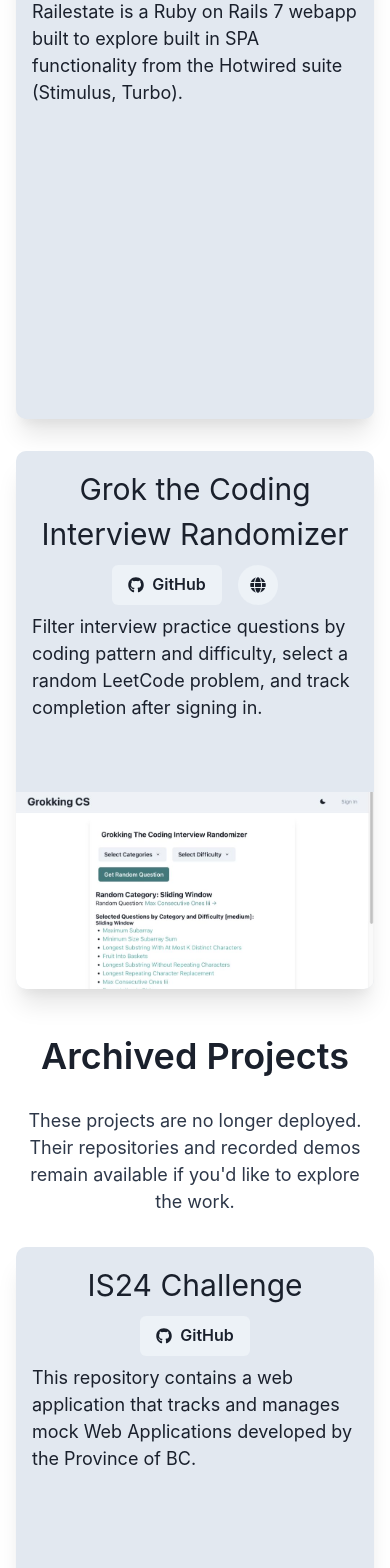
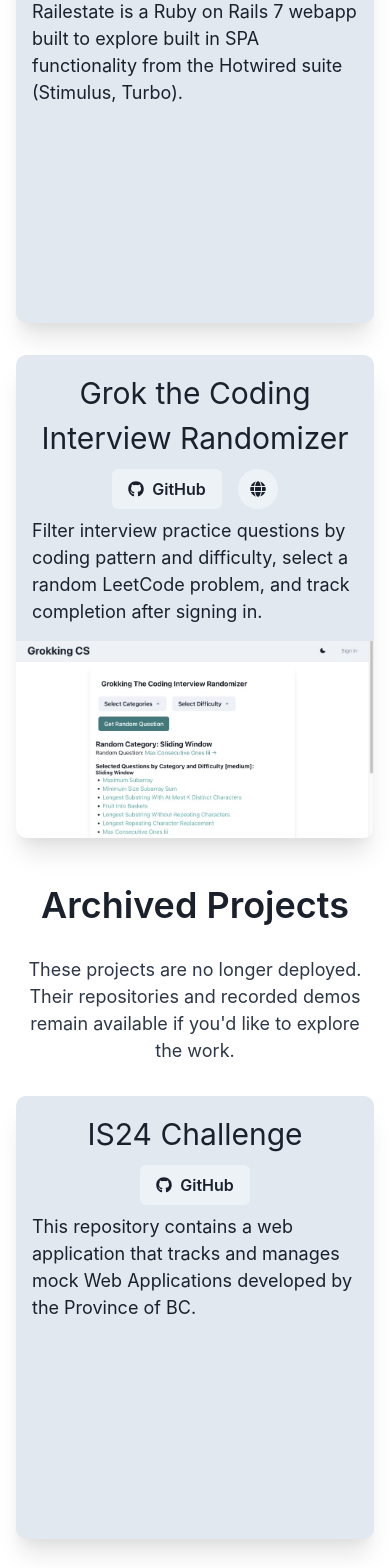
Before and after one commit to alexmcdermid/portfolio-website-chakra, a React (Create React App) app: page / in a window 390 px wide. Shown: the part 8840-10408 px from the top of the page. Built offline with nearby package versions, Linux system fonts and the light colour scheme.

Commit message:
fix: keep project videos at 16:9 and drop phone-only card heights

```diff
--- a/src/components/Content.js
+++ b/src/components/Content.js
@@ -1,5 +1,5 @@
 import { useColorMode } from '@chakra-ui/color-mode'
-import { Stack, Flex, Box, Text, Link } from '@chakra-ui/layout';
+import { Stack, Flex, Box, Text, Link, AspectRatio } from '@chakra-ui/layout';
 import { Button, IconButton } from '@chakra-ui/button';
 import { Image } from '@chakra-ui/react/dist/chakra-ui-react.cjs';
 import YouTube from 'react-youtube';
@@ -64,6 +64,7 @@ function Content() {
     const [isWideScreen] = useMediaQuery("(min-width:768px)");
     const opts = {
         width: '100%',
+        height: '100%',
         playerVars: {
           // https://developers.google.com/youtube/player_parameters
           autoplay: 0,
@@ -164,16 +165,16 @@ function Content() {
                     <Text fontSize={isNotSmallerScreen ? "xl" : "lg"} color={isDark ? "gray.200" : "gray.700"} maxW='1000px' mx='auto' px='4' pb='8'>These projects are no longer actively maintained, but they remain deployed and available to explore.</Text>
 
                     <Flex wrap='wrap' justify='center' align='stretch' gap='8' w='100%' maxW='1280px' mx='auto' px='4' textAlign='center'>
-                        <Box  w={{ base: '100%', lg: 'calc(50% - 1rem)' }} minH={isNotSmallerScreen ? '596px' : '538px'} rounded='10px' overflow='hidden' boxShadow='md' bg={isDark ? 'gray.700' : 'gray.200'} shadow='xl' >
+                        <Box  w={{ base: '100%', lg: 'calc(50% - 1rem)' }} minH={isNotSmallerScreen ? '596px' : undefined} rounded='10px' overflow='hidden' boxShadow='md' bg={isDark ? 'gray.700' : 'gray.200'} shadow='xl' display='flex' flexDirection='column'>
                             <Text as='h3' fontSize='3xl' px='4' pt='4' pb='2'>Railestate</Text>
                             <Flex justify='center' align='center' gap={isNotSmallerScreen ? '8' : '4'}>
                                 <Button as='a' href="https://www.github.com/alexmcdermid/railestate" target='_blank' rel='noopener noreferrer' leftIcon={<FaGithub/>} size={isNotSmallerScreen ? 'lg' : 'md'}>GitHub</Button>
                                 <IconButton as='a' href="https://railestate.herokuapp.com/" target='_blank' rel='noopener noreferrer' aria-label='Open Railestate website' icon={<FaGlobe/>} size={isNotSmallerScreen ? 'lg' : 'md'} isRound='true' />
                             </Flex>
                             <Text fontSize={isNotSmallerScreen ? 'xl' : 'lg'} textAlign='left' px='4' pt='2' pb='4'>Railestate is a Ruby on Rails 7 webapp built to explore built in SPA functionality from the Hotwired suite (Stimulus, Turbo).</Text>
-                            <YouTube videoId="gyEO1cZ-QXk"  opts={opts}/>
+                            <AspectRatio ratio={16 / 9} mt='auto'><YouTube videoId="gyEO1cZ-QXk" opts={opts}/></AspectRatio>
                         </Box>
-                        <Box  w={{ base: '100%', lg: 'calc(50% - 1rem)' }} minH={isNotSmallerScreen ? '596px' : '538px'} rounded='10px' overflow='hidden' boxShadow='md' bg={isDark ? 'gray.700' : 'gray.200'} shadow='xl' display='flex' flexDirection='column'>
+                        <Box  w={{ base: '100%', lg: 'calc(50% - 1rem)' }} minH={isNotSmallerScreen ? '596px' : undefined} rounded='10px' overflow='hidden' boxShadow='md' bg={isDark ? 'gray.700' : 'gray.200'} shadow='xl' display='flex' flexDirection='column'>
                             <Text as='h3' fontSize='3xl' px='4' pt='4' pb='2'>Grok the Coding Interview Randomizer</Text>
                             <Flex justify='center' align='center' gap={isNotSmallerScreen ? '8' : '4'}>
                                 <Button as='a' href="https://github.com/alexmcdermid/grokkingTheCodingInterviewRandomizer" target='_blank' rel='noopener noreferrer' leftIcon={<FaGithub/>} size={isNotSmallerScreen ? 'lg' : 'md'}>GitHub</Button>
@@ -190,37 +191,37 @@ function Content() {
                     <Text fontSize={isNotSmallerScreen ? "xl" : "lg"} color={isDark ? "gray.200" : "gray.700"} maxW='1000px' mx='auto' px='4' pb='8'>These projects are no longer deployed. Their repositories and recorded demos remain available if you'd like to explore the work.</Text>
 
                     <Flex wrap='wrap' justify='center' align='stretch' gap='8' w='100%' maxW='1280px' mx='auto' px='4' textAlign='center'>
-                        <Box  w={{ base: '100%', lg: 'calc(50% - 1rem)' }} minH={isNotSmallerScreen ? '596px' : '538px'} rounded='10px' overflow='hidden' boxShadow='md' bg={isDark ? 'gray.700' : 'gray.200'} shadow='xl' >
+                        <Box  w={{ base: '100%', lg: 'calc(50% - 1rem)' }} minH={isNotSmallerScreen ? '596px' : undefined} rounded='10px' overflow='hidden' boxShadow='md' bg={isDark ? 'gray.700' : 'gray.200'} shadow='xl' display='flex' flexDirection='column'>
                             <Text as='h3' fontSize='3xl' px='4' pt='4' pb='2'>IS24 Challenge</Text>
                             <Flex justify='center' align='center'>
                                 <Button as='a' href="https://www.github.com/alexmcdermid/Alexander-McDermid-ecc-dssb-IS24-code-challenge" target='_blank' rel='noopener noreferrer' leftIcon={<FaGithub/>} size={isNotSmallerScreen ? 'lg' : 'md'}>GitHub</Button>
                             </Flex>
                             <Text fontSize={isNotSmallerScreen ? 'xl' : 'lg'} textAlign='left' px='4' pt='2' pb='4'>This repository contains a web application that tracks and manages mock Web Applications developed by the Province of BC.</Text>
-                            <YouTube videoId="5EXRuzREMCc"  opts={opts}/>
+                            <AspectRatio ratio={16 / 9} mt='auto'><YouTube videoId="5EXRuzREMCc" opts={opts}/></AspectRatio>
                         </Box>
-                        <Box  w={{ base: '100%', lg: 'calc(50% - 1rem)' }}  minH={isNotSmallerScreen ? '596px' : '538px'} rounded='10px' overflow='hidden' boxShadow='md' bg={isDark ? 'gray.700' : 'gray.200'} shadow='xl'>
+                        <Box  w={{ base: '100%', lg: 'calc(50% - 1rem)' }}  minH={isNotSmallerScreen ? '596px' : undefined} rounded='10px' overflow='hidden' boxShadow='md' bg={isDark ? 'gray.700' : 'gray.200'} shadow='xl' display='flex' flexDirection='column'>
                             <Text as='h3' fontSize='3xl' px='4' pt='4' pb='2'>Tigerpins</Text>
                             <Flex justify='center' align='center'>
                                 <Button as='a' href="https://www.github.com/alexmcdermid/tigerpins" target='_blank' rel='noopener noreferrer' leftIcon={<FaGithub/>} size={isNotSmallerScreen ? 'lg' : 'md'}>GitHub</Button>
                             </Flex>
                             <Text fontSize={isNotSmallerScreen ? 'xl' : 'lg'} textAlign='left' px='4' pt='2' pb='4'>A full-stack web application that allows users to log places that they’ve been to, and take a look at places that other users have been to. </Text>
-                            <YouTube videoId="IB2bAzOVM7U"  opts={opts}/>
+                            <AspectRatio ratio={16 / 9} mt='auto'><YouTube videoId="IB2bAzOVM7U" opts={opts}/></AspectRatio>
                         </Box>
-                        <Box w={{ base: '100%', lg: 'calc(50% - 1rem)' }} minH={isNotSmallerScreen ? '596px' : '538px'} rounded='10px' overflow='hidden' boxShadow='md' bg={isDark ? 'gray.700' : 'gray.200'} shadow='xl'  >
+                        <Box w={{ base: '100%', lg: 'calc(50% - 1rem)' }} minH={isNotSmallerScreen ? '596px' : undefined} rounded='10px' overflow='hidden' boxShadow='md' bg={isDark ? 'gray.700' : 'gray.200'} shadow='xl' display='flex' flexDirection='column'>
                             <Text as='h3' fontSize='3xl' px='4' pt='4' pb='2'>Rhyme Time</Text>
                             <Flex justify='center' align='center'>
                                 <Button as='a' href="https://www.github.com/alexmcdermid/rhymetime" target='_blank' rel='noopener noreferrer' leftIcon={<FaGithub/>} size={isNotSmallerScreen ? 'lg' : 'md'}>GitHub</Button>
                             </Flex>
                             <Text fontSize={isNotSmallerScreen ? 'xl' : 'lg'} textAlign='left' px='4' pt='2' pb='4'>A mobile first, full stack web application, that allows users to search words and be given a list of rhyming words as a result. </Text>
-                            <YouTube videoId="ufdOikrghik"  opts={opts}/>
+                            <AspectRatio ratio={16 / 9} mt='auto'><YouTube videoId="ufdOikrghik" opts={opts}/></AspectRatio>
                         </Box>
-                        <Box  w={{ base: '100%', lg: 'calc(50% - 1rem)' }} minH={isNotSmallerScreen ? '596px' : '538px'} rounded='10px' overflow='hidden' boxShadow='md' bg={isDark ? 'gray.700' : 'gray.200'} shadow='xl' >
+                        <Box  w={{ base: '100%', lg: 'calc(50% - 1rem)' }} minH={isNotSmallerScreen ? '596px' : undefined} rounded='10px' overflow='hidden' boxShadow='md' bg={isDark ? 'gray.700' : 'gray.200'} shadow='xl' display='flex' flexDirection='column'>
                             <Text as='h3' fontSize='3xl' px='4' pt='4' pb='2'>Brewfinder</Text>
                             <Flex justify='center' align='center'>
                                 <Button as='a' href="https://www.github.com/alexmcdermid/brewfinder" target='_blank' rel='noopener noreferrer' leftIcon={<FaGithub/>} size={isNotSmallerScreen ? 'lg' : 'md'}>GitHub</Button>
                             </Flex>
                             <Text fontSize={isNotSmallerScreen ? 'xl' : 'lg'} textAlign='left' px='4' pt='2' pb='4'>A full-stack web application that allows users to search cities to find listings of breweries and comment on their experiences. </Text>
-                            <YouTube videoId="74zDJUpQe9Q"  opts={opts}/>
+                            <AspectRatio ratio={16 / 9} mt='auto'><YouTube videoId="74zDJUpQe9Q" opts={opts}/></AspectRatio>
                         </Box>
                     </Flex>
 
```
